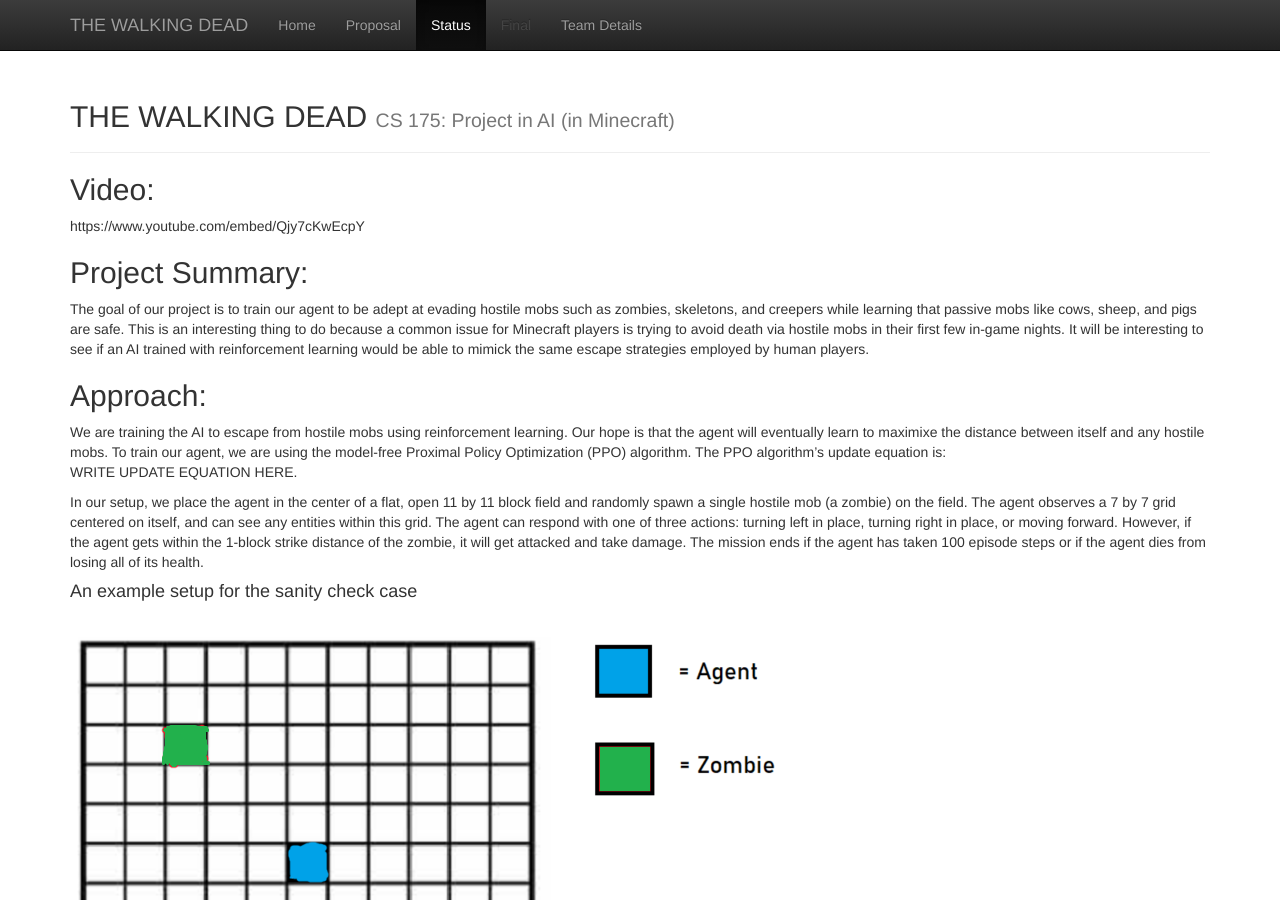
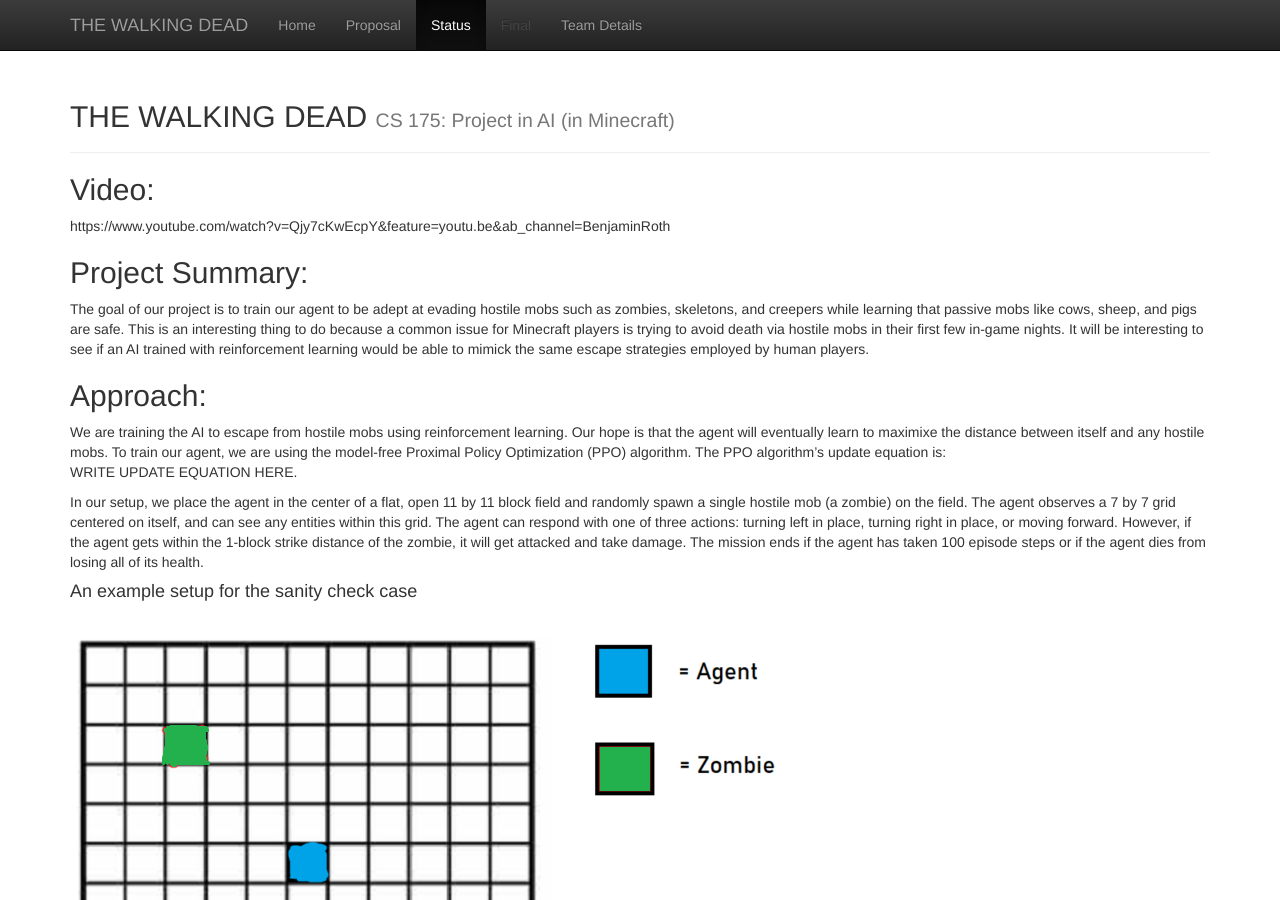
Before and after one commit to rayoh123/Moobloom, a Jekyll site: the page built from docs/status.md, in a window 1280 px wide and 900 px high. Built offline with Jekyll 4.4.1, drawn with Linux system fonts in a browser that asks for light colours; some of the changed lines change nothing that is shown.

Commit message:
Update status.md

```diff
--- a/docs/status.md
+++ b/docs/status.md
@@ -3,7 +3,7 @@ layout: default
 title: Status
 ---
 ## Video:
-https://www.youtube.com/embed/Qjy7cKwEcpY
+https://www.youtube.com/watch?v=Qjy7cKwEcpY&feature=youtu.be&ab_channel=BenjaminRoth
 
 ## Project Summary:
 The goal of our project is to train our agent to be adept at evading hostile mobs such as zombies,
```
